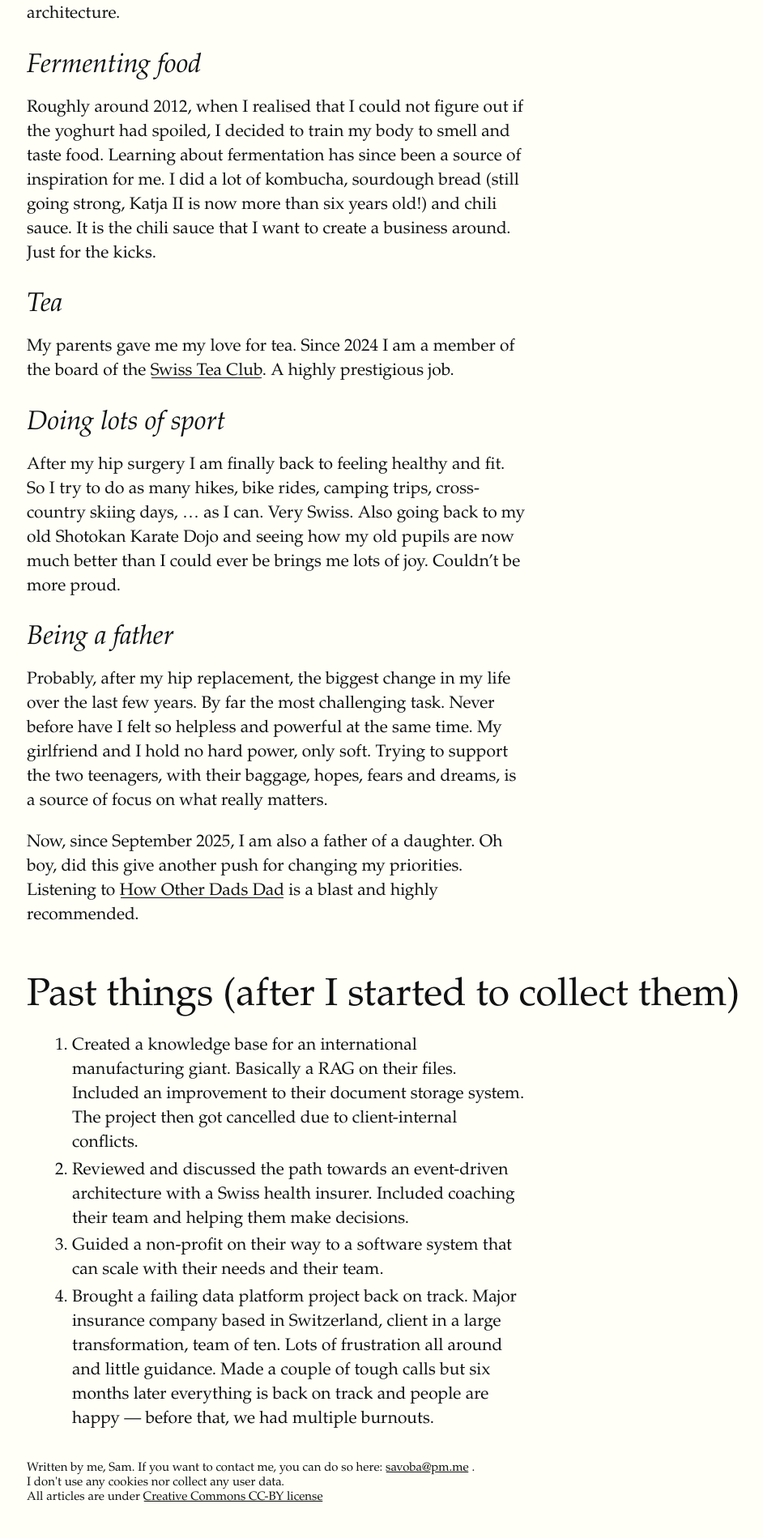
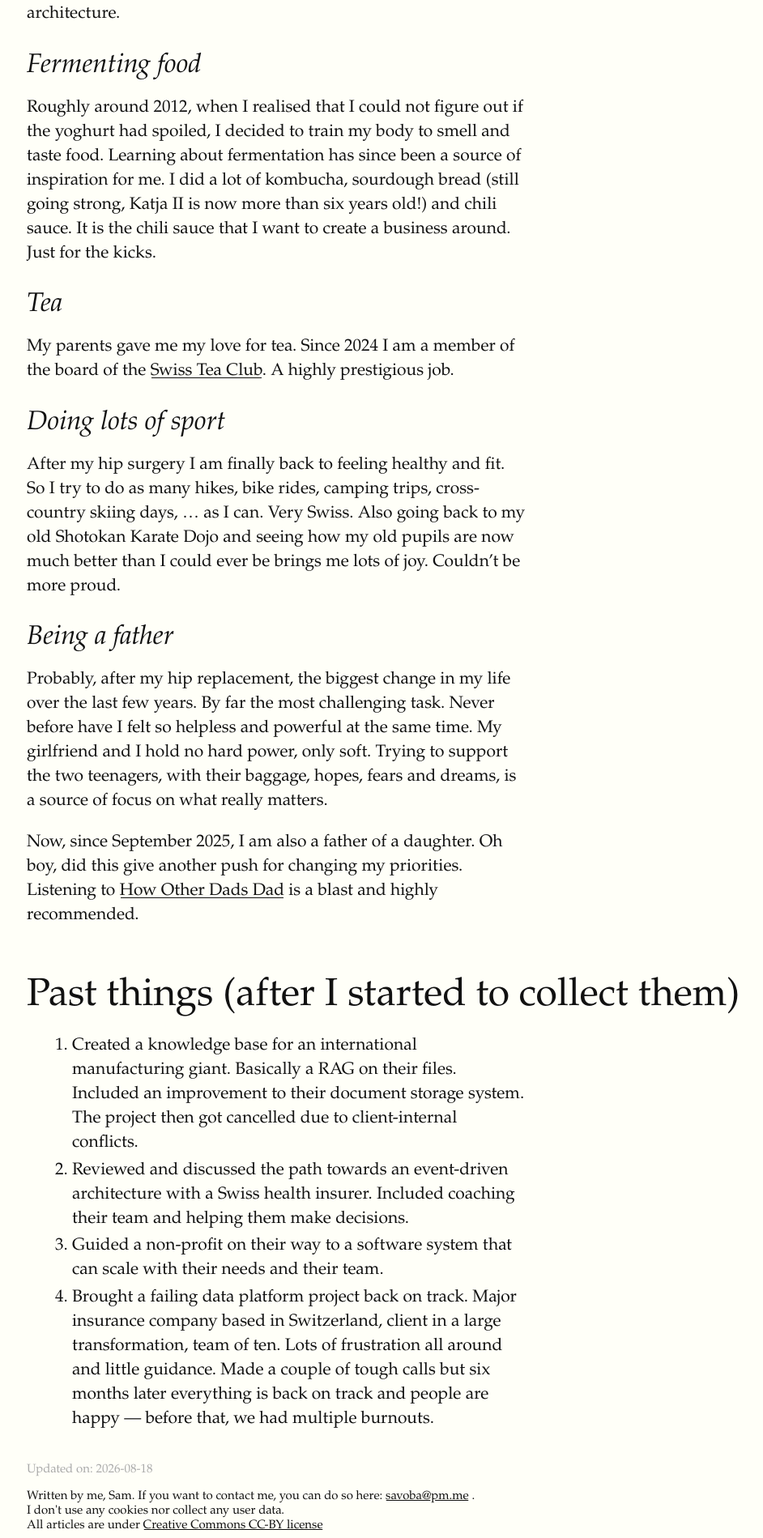
Before and after one commit to samuelsmal/samuelsmal.github.io, a Jekyll site: the page built from now.md, in a window 1280 px wide. Shown: the part 919-2818 px from the top of the page at 81% size, without its empty margins (127-1069 px from the left). Built offline with Jekyll 4.4.1, drawn with Linux system fonts in a browser that asks for light colours; before the commit the page ends 2783 px from its top, so only the background shows below that.

Commit message:
Render updated_on on base-layout pages
now.md has carried an updated_on since 2025 that never appeared: only
_layouts/post.html reads the field, and /now uses base. A "now" page is the
one page where staleness matters, so show it.

Posts reach base through `layout: post` and render their own stamp in
.post-header, hence the `page.layout == 'base'` guard — otherwise the one
post that sets updated_on would print it twice. The existing .updated-on
colour is nested under .post .post-header, so base pages get their own rule.

Co-Authored-By: Claude Opus 5 (1M context) <noreply@anthropic.com>

```diff
--- a/_layouts/base.html
+++ b/_layouts/base.html
@@ -6,6 +6,13 @@
       {% include nav.html %}
       <section>
         {{ content }}
+        {%- comment -%}
+          Posts render their own stamp in .post-header, and they reach this layout
+          through `layout: post`, so restrict this to pages that use base directly.
+        {%- endcomment -%}
+        {% if page.updated_on and page.layout == 'base' %}
+          <span class="updated-on">Updated on: {{ page.updated_on | date: "%Y-%m-%d" }}</span>
+        {% endif %}
       </section>
       <div class="push"></div>
     </div>
--- a/_sass/_layout.scss
+++ b/_sass/_layout.scss
@@ -70,6 +70,14 @@ html, body {
   }
 }
 
+/* Base-layout pages (/now) carry their own freshness stamp. The .updated-on
+   rule further down is scoped to .post .post-header and does not reach here. */
+section > .updated-on {
+  display: block;
+  margin-top: 2.5rem;
+  color: lighten(#111, 60%);
+}
+
 .post-by-field-list {
   list-style: none;
   padding-left: 0;
```
